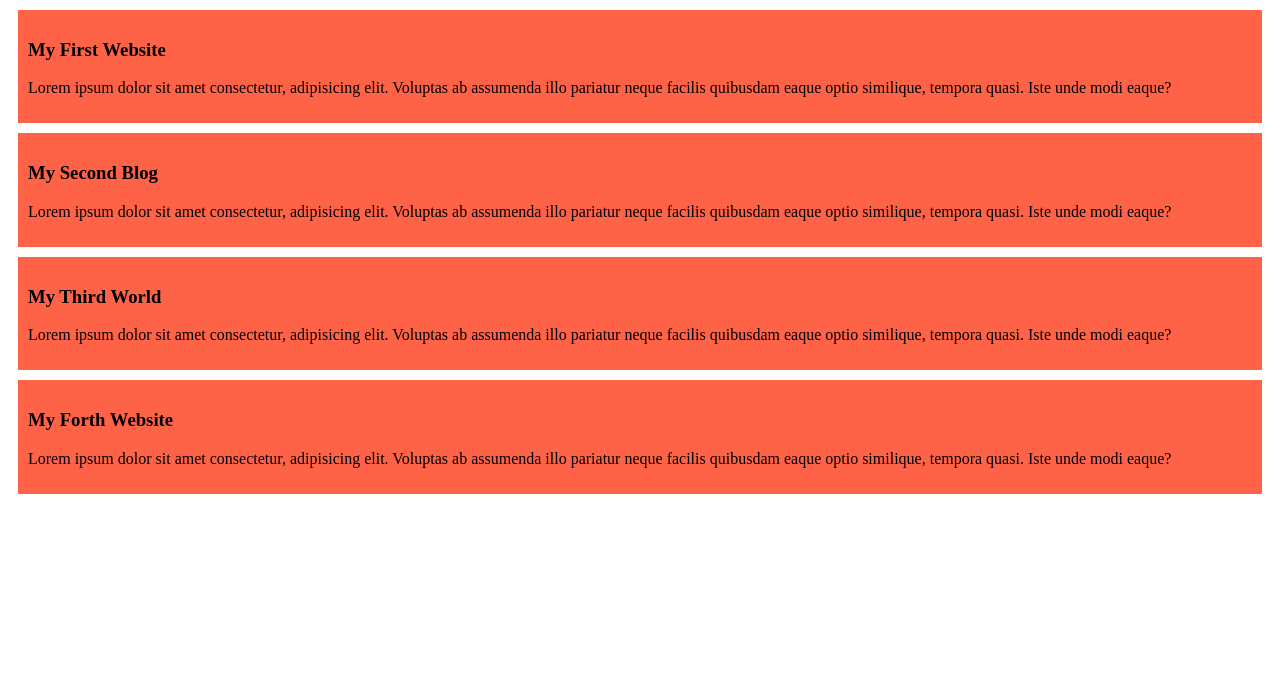
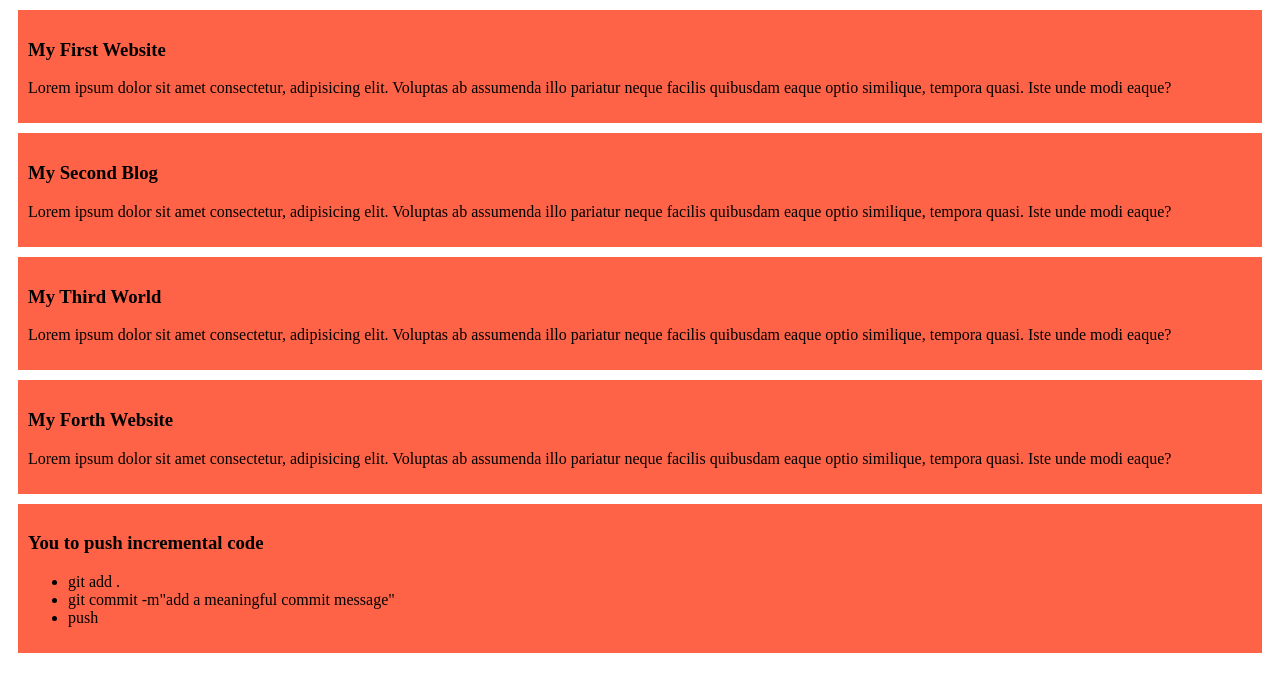
Before and after one commit to palash00912/my-simple-website, a plain HTML site: page index.html in a window 1280 px wide. Drawn offline with Linux system fonts and the light colour scheme.

Commit message:
added a list to push code

```diff
--- a/index.html
+++ b/index.html
@@ -39,5 +39,13 @@
         tempora quasi. Iste unde modi eaque?
       </p>
     </div>
+    <div>
+        <h3>You to push incremental code</h3>
+        <ul>
+            <li>git add .</li>
+            <li>git commit -m"add a meaningful commit message"</li>
+            <li>push</li>
+        </ul>
+    </div>
   </body>
 </html>
```
